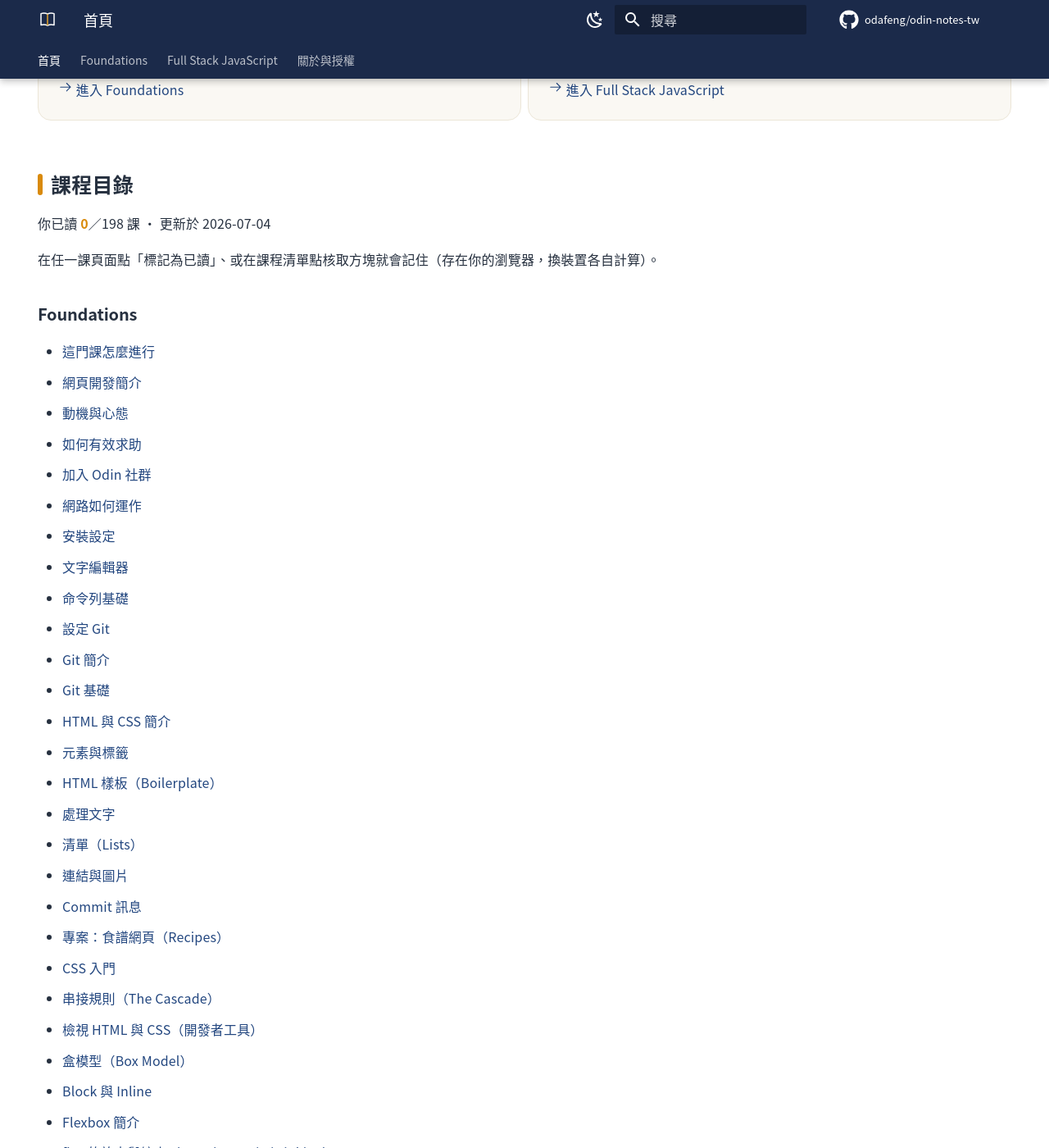
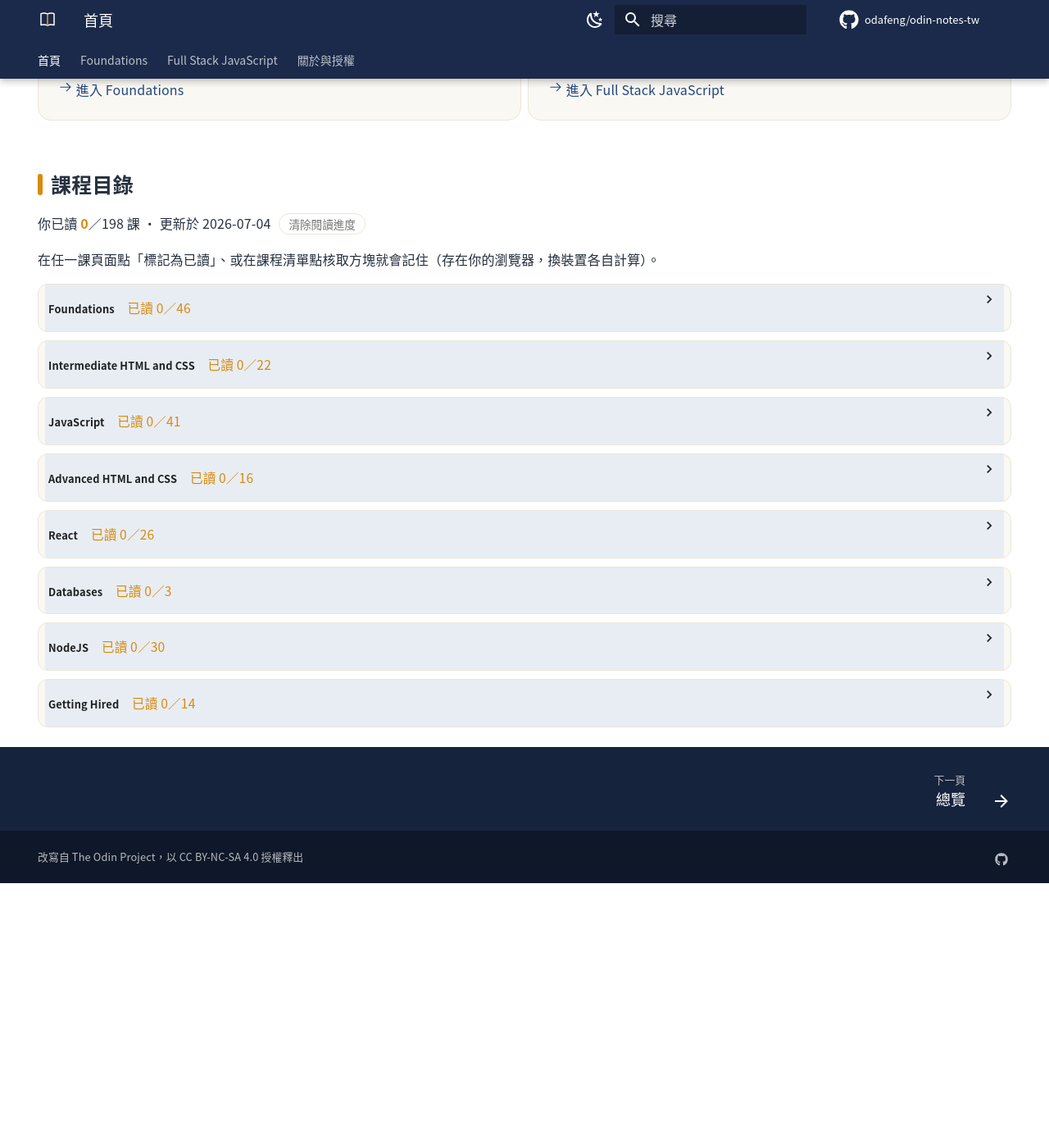
Before and after one commit to odafeng/odin-notes-tw, an MkDocs documentation site: the page built from docs/index.md, in a window 1280 px wide and 1400 px high, scrolled down 640 px. Shown: the whole window at 82% size. Built offline with MkDocs 1.6.1 and Material for MkDocs 9.7.7, drawn with Linux system fonts in a browser that asks for light colours; comment, search, counter and statistics services are not loaded; after the commit the page ends 1717 px from its top, so only the background shows below that; some of the changed text lies outside the part shown.

Commit message:
feat(ui): 閱讀進度 UX 全面優化
- 首頁課程目錄改為 8 門課可摺疊，各列即時顯示「已讀 X／N」；198 條長捲軸變 8 列
- 每課頁面加預估閱讀時間；左側導覽的已讀課標 ✓
- 課程清單頁顯示「本課程 你已讀 X／N 課」
- 首頁加「清除閱讀進度」按鈕
- build_index 產出可摺疊 details 結構，render() 自排序（測試同步更新）

Co-Authored-By: Claude Opus 4.8 <noreply@anthropic.com>
Claude-Session: https://claude.ai/code/session_015QUrv7cBUFkMLZP9QzDB4V

```diff
--- a/docs/assets/extra.css
+++ b/docs/assets/extra.css
@@ -213,3 +213,75 @@
 .md-typeset .task-list-control [type=checkbox]:not([disabled]) { cursor: pointer; }
 
 .od-read-count { font-weight: 700; color: var(--md-accent-fg-color); }
+
+/* 每課工具列：已讀按鈕 + 預估閱讀時間 */
+.md-typeset .od-lecture-tools {
+  display: flex;
+  align-items: center;
+  gap: .8rem;
+  flex-wrap: wrap;
+  margin: 0 0 1.6rem;
+}
+.md-typeset .od-lecture-tools .od-read-toggle { margin: 0; }
+.md-typeset .od-read-time {
+  font-size: .7rem;
+  color: var(--md-default-fg-color--light);
+}
+
+/* 課程清單：本課程進度 */
+.md-typeset .od-course-progress-line {
+  margin: .2rem 0 1rem;
+  font-size: .8rem;
+  font-weight: 700;
+  color: var(--md-accent-fg-color);
+}
+
+/* 首頁：可摺疊的課程 */
+.md-typeset details.od-course {
+  border: 1px solid var(--od-surface-border);
+  border-radius: .6rem;
+  margin: .5rem 0;
+  padding: 0 1rem;
+  background: var(--od-surface);
+}
+.md-typeset details.od-course > summary {
+  padding: .7rem .2rem;
+  font-weight: 700;
+  cursor: pointer;
+  list-style-position: inside;
+}
+/* 蓋掉 Material 給 details 套的 note 型圖示（左上鉛筆圈），只留右側展開箭頭 */
+.md-typeset details.od-course > summary::before { display: none; }
+.md-typeset details.od-course[open] > summary {
+  border-bottom: 1px solid var(--od-surface-border);
+  margin-bottom: .4rem;
+}
+.md-typeset .od-course-progress {
+  font-weight: 400;
+  font-size: .78rem;
+  color: var(--md-accent-fg-color);
+}
+
+/* 清除進度按鈕 */
+.md-typeset .od-reset {
+  margin-left: .3rem;
+  padding: .1rem .55rem;
+  font-size: .68rem;
+  cursor: pointer;
+  color: var(--md-default-fg-color--light);
+  background: transparent;
+  border: 1px solid var(--od-surface-border);
+  border-radius: 1rem;
+}
+.md-typeset .od-reset:hover {
+  color: var(--md-accent-fg-color);
+  border-color: var(--md-accent-fg-color);
+}
+
+/* 左側導覽：已讀的課前面一個勾 */
+.md-nav__link.od-nav-read::before {
+  content: "✓";
+  margin-right: .3rem;
+  color: var(--md-accent-fg-color);
+  font-weight: 700;
+}
--- a/docs/assets/reading-progress.js
+++ b/docs/assets/reading-progress.js
@@ -1,7 +1,8 @@
 /* 讀者閱讀進度：純前端、存在瀏覽器 localStorage，免改任何檔。
-   - 每課頁面：H1 下方一顆「標記為已讀」按鈕
-   - 課程清單頁：核取方塊可點，點了就記住
-   - 首頁課程目錄：已讀的課標示出來，並即時算「你已讀 X／N 課」
+   - 每課頁面：H1 下方「標記為已讀」按鈕 + 預估閱讀時間
+   - 課程清單頁：核取方塊可點 + 本課程進度
+   - 首頁課程目錄：即時「你已讀 X／N 課」、各課程分項進度、已讀標示、清除進度
+   - 左側導覽：已讀的課標一個勾
    相容 Material 的 instant navigation（用 document$ 訂閱每次換頁）。 */
 (function () {
   "use strict";
@@ -23,7 +24,6 @@
   function isRead(id) { return readSet.has(id); }
   function setRead(id, on) { on ? readSet.add(id) : readSet.delete(id); save(); }
 
-  // 課頁網址型如 /.../<course>/NN-slug/ ；用絕對路徑當唯一 id
   var LESSON_RE = /\/\d{2}-[^\/]+\/?$/;
   function idFromHref(href) {
     try {
@@ -33,16 +33,33 @@
   }
   function isLessonPath(path) { return LESSON_RE.test(path.replace(/\/$/, "")); }
   function currentId() { return idFromHref(location.href); }
+  function isLessonId(id) { return id && isLessonPath(id.replace(/\/$/, "")); }
 
-  // 1) 每課頁面：注入「標記為已讀」按鈕
+  // 收集某容器內的課連結 id（去重）
+  function lessonIdsIn(root) {
+    var seen = {};
+    (root || document).querySelectorAll("a[href]").forEach(function (a) {
+      var id = idFromHref(a.href);
+      if (isLessonId(id)) seen[id] = true;
+    });
+    return Object.keys(seen);
+  }
+  function readCount(ids) {
+    return ids.filter(function (id) { return isRead(id); }).length;
+  }
+
+  // 1) 每課頁面：「標記為已讀」按鈕 + 預估閱讀時間
   function enhanceLecture() {
     var path = location.pathname.replace(/\/$/, "");
     if (!isLessonPath(path)) return;
     var article = document.querySelector(".md-content__inner");
-    if (!article || article.querySelector(".od-read-toggle")) return;
+    if (!article) return;
     var h1 = article.querySelector("h1");
     if (!h1) return;
+    if (!article.querySelector(".od-read-toggle")) {
       var id = currentId();
+      var wrap = document.createElement("div");
+      wrap.className = "od-lecture-tools";
       var btn = document.createElement("button");
       btn.type = "button";
       btn.className = "od-read-toggle";
@@ -57,58 +74,114 @@
         render();
       });
       render();
-    h1.insertAdjacentElement("afterend", btn);
+      wrap.appendChild(btn);
+      var mins = readingMinutes(article);
+      if (mins) {
+        var t = document.createElement("span");
+        t.className = "od-read-time";
+        t.textContent = "約 " + mins + " 分鐘";
+        wrap.appendChild(t);
+      }
+      h1.insertAdjacentElement("afterend", wrap);
+    }
+  }
+  function readingMinutes(article) {
+    var text = article.textContent || "";
+    var cjk = (text.match(/[㐀-鿿]/g) || []).length;
+    var words = (text.replace(/[㐀-鿿]/g, " ").match(/[A-Za-z0-9]+/g) || []).length;
+    var mins = Math.round(cjk / 400 + words / 200);
+    return Math.max(1, mins);
   }
 
-  // 2) 課程清單頁：讓核取方塊可點、並反映已讀狀態
+  // 2) 課程清單頁：核取方塊可點 + 本課程進度
   function enhanceChecklist() {
     var items = document.querySelectorAll(".md-content__inner .task-list-item");
+    if (!items.length) return;
     items.forEach(function (li) {
       var input = li.querySelector('input[type="checkbox"]');
-      var link = li.querySelector('a[href]');
+      var link = li.querySelector("a[href]");
       if (!input || !link) return;
       var id = idFromHref(link.href);
-      if (!id || !isLessonPath(id.replace(/\/$/, ""))) return;
+      if (!isLessonId(id)) return;
       input.disabled = false;
       input.checked = isRead(id);
       li.classList.toggle("od-done", input.checked);
-      if (input.dataset.odBound) return;
+      if (!input.dataset.odBound) {
         input.dataset.odBound = "1";
         input.addEventListener("change", function () {
           setRead(id, input.checked);
           li.classList.toggle("od-done", input.checked);
-        updateCounter();
-      });
+          updateChecklistProgress();
         });
       }
+    });
+    updateChecklistProgress();
+  }
+  function updateChecklistProgress() {
+    var article = document.querySelector(".md-content__inner");
+    if (!article || !article.querySelector(".task-list-item")) return;
+    var ids = lessonIdsIn(article);
+    var el = article.querySelector(".od-course-progress-line");
+    if (!el) {
+      var h1 = article.querySelector("h1");
+      if (!h1) return;
+      el = document.createElement("p");
+      el.className = "od-course-progress-line";
+      h1.insertAdjacentElement("afterend", el);
+    }
+    el.textContent = "本課程 你已讀 " + readCount(ids) + "／" + ids.length + " 課";
+  }
 
-  // 3) 首頁：標示已讀連結 + 即時計數
+  // 3) 首頁：即時計數 + 各課程分項進度 + 已讀標示 + 清除鈕
   function enhanceIndexList() {
+    var el = document.querySelector(".od-read-count");
+    if (!el) return; // 只在首頁
     document.querySelectorAll(".md-content__inner a[href]").forEach(function (a) {
       var id = idFromHref(a.href);
-      if (id && isLessonPath(id.replace(/\/$/, ""))) {
-        a.classList.toggle("od-link-read", isRead(id));
+      if (isLessonId(id)) a.classList.toggle("od-link-read", isRead(id));
+    });
+    el.textContent = String(readCount(lessonIdsIn(document.querySelector(".md-content__inner"))));
+    document.querySelectorAll(".md-content__inner .od-course").forEach(function (d) {
+      var span = d.querySelector(".od-course-progress");
+      if (!span) return;
+      var ids = lessonIdsIn(d);
+      span.textContent = "　已讀 " + readCount(ids) + "／" + ids.length;
+    });
+    injectReset(el);
   }
+  function updateCounter() { enhanceIndexList(); }
+  function injectReset(counterEl) {
+    var host = counterEl.closest("p") || counterEl.parentNode;
+    if (!host || host.querySelector(".od-reset")) return;
+    var btn = document.createElement("button");
+    btn.type = "button";
+    btn.className = "od-reset";
+    btn.textContent = "清除閱讀進度";
+    btn.addEventListener("click", function () {
+      if (!window.confirm("確定清除所有閱讀進度嗎？此動作無法復原。")) return;
+      readSet.clear();
+      save();
+      run();
     });
-    updateCounter();
+    host.appendChild(document.createTextNode(" "));
+    host.appendChild(btn);
   }
-  function updateCounter() {
-    var el = document.querySelector(".od-read-count");
-    if (!el) return;
-    var ids = {};
-    document.querySelectorAll(".md-content__inner a[href]").forEach(function (a) {
+
+  // 4) 左側導覽：已讀的課標一個勾
+  function enhanceNav() {
+    document.querySelectorAll(".md-nav__link[href]").forEach(function (a) {
+      var raw = a.getAttribute("href") || "";
+      if (raw.indexOf("#") !== -1) return; // 跳過本頁目錄的錨點連結（它們都指向當前這課）
       var id = idFromHref(a.href);
-      if (id && isLessonPath(id.replace(/\/$/, ""))) ids[id] = true;
+      if (isLessonId(id)) a.classList.toggle("od-nav-read", isRead(id));
     });
-    var keys = Object.keys(ids);
-    var read = keys.filter(function (id) { return isRead(id); }).length;
-    el.textContent = String(read);
   }
 
   function run() {
     enhanceLecture();
     enhanceChecklist();
     enhanceIndexList();
+    enhanceNav();
   }
 
   if (window.document$ && typeof window.document$.subscribe === "function") {
--- a/docs/index.md
+++ b/docs/index.md
@@ -48,7 +48,8 @@ hide:
 
 在任一課頁面點「標記為已讀」、或在課程清單點核取方塊就會記住（存在你的瀏覽器，換裝置各自計算）。
 
-### Foundations
+<details class="od-course" markdown>
+<summary>Foundations<span class="od-course-progress"></span></summary>
 
 - [這門課怎麼進行](foundations/foundations/01-how-this-course-will-work.md)
 - [網頁開發簡介](foundations/foundations/02-introduction-to-web-development.md)
@@ -96,7 +97,11 @@ hide:
 - [物件基礎（Objects）](foundations/foundations/44-object-basics.md)
 - [專案：計算機](foundations/foundations/45-calculator.md)
 - [選擇你的下一步](foundations/foundations/46-choose-your-path-forward.md)
-### Intermediate HTML and CSS
+
+</details>
+
+<details class="od-course" markdown>
+<summary>Intermediate HTML and CSS<span class="od-course-progress"></span></summary>
 
 - [導論](full-stack-javascript/intermediate-html-and-css/01-introduction.md)
 - [SVG 向量圖](full-stack-javascript/intermediate-html-and-css/02-svg.md)
@@ -120,7 +125,11 @@ hide:
 - [進階 Grid 屬性](full-stack-javascript/intermediate-html-and-css/20-advanced-grid-properties.md)
 - [Flexbox 與 Grid 並用](full-stack-javascript/intermediate-html-and-css/21-using-flexbox-and-grid.md)
 - [專案：管理後台](full-stack-javascript/intermediate-html-and-css/22-admin-dashboard.md)
-### JavaScript
+
+</details>
+
+<details class="od-course" markdown>
+<summary>JavaScript<span class="od-course-progress"></span></summary>
 
 - [這門課怎麼進行](full-stack-javascript/javascript/01-how-this-course-will-work.md)
 - [用物件組織程式碼](full-stack-javascript/javascript/02-organizing-code-with-objects.md)
@@ -163,7 +172,11 @@ hide:
 - [在真實世界用 Git](full-stack-javascript/javascript/39-using-git-in-the-real-world.md)
 - [專案：Battleship 海戰棋](full-stack-javascript/javascript/40-battleship.md)
 - [結語](full-stack-javascript/javascript/41-conclusion.md)
-### Advanced HTML and CSS
+
+</details>
+
+<details class="od-course" markdown>
+<summary>Advanced HTML and CSS<span class="od-course-progress"></span></summary>
 
 - [CSS Transform 變形](full-stack-javascript/advanced-html-and-css/01-transforms.md)
 - [CSS Transition 轉場](full-stack-javascript/advanced-html-and-css/02-transitions.md)
@@ -181,7 +194,11 @@ hide:
 - [響應式圖片](full-stack-javascript/advanced-html-and-css/14-responsive-images.md)
 - [Media Queries](full-stack-javascript/advanced-html-and-css/15-media-queries.md)
 - [專案：Homepage](full-stack-javascript/advanced-html-and-css/16-homepage.md)
-### React
+
+</details>
+
+<details class="od-course" markdown>
+<summary>React<span class="od-course-progress"></span></summary>
 
 - [這門課怎麼進行](full-stack-javascript/react/01-how-this-course-will-work.md)
 - [React 簡介](full-stack-javascript/react/02-introduction-to-react.md)
@@ -209,12 +226,20 @@ hide:
 - [用 Reducer 管理狀態](full-stack-javascript/react/24-reducing-state.md)
 - [Refs 與 Memoization](full-stack-javascript/react/25-refs-and-memoization.md)
 - [結語](full-stack-javascript/react/26-conclusion.md)
-### Databases
+
+</details>
+
+<details class="od-course" markdown>
+<summary>Databases<span class="od-course-progress"></span></summary>
 
 - [資料庫（Databases）](full-stack-javascript/databases/01-databases.md)
 - [資料庫與 SQL](full-stack-javascript/databases/02-databases-and-sql.md)
 - [專案：SQL Zoo](full-stack-javascript/databases/03-sql-zoo.md)
-### NodeJS
+
+</details>
+
+<details class="od-course" markdown>
+<summary>NodeJS<span class="od-course-progress"></span></summary>
 
 - [後端簡介](full-stack-javascript/nodejs/01-introduction-to-the-back-end.md)
 - [Node.js 是什麼](full-stack-javascript/nodejs/02-what-is-nodejs.md)
@@ -246,7 +271,11 @@ hide:
 - [專案：訊息 App](full-stack-javascript/nodejs/28-messaging-app.md)
 - [專案：Odin-Book](full-stack-javascript/nodejs/29-odin-book.md)
 - [結語](full-stack-javascript/nodejs/30-conclusion.md)
-### Getting Hired
+
+</details>
+
+<details class="od-course" markdown>
+<summary>Getting Hired<span class="od-course-progress"></span></summary>
 
 - [這門課怎麼進行](full-stack-javascript/getting-hired/01-how-this-course-will-work.md)
 - [建立專業人脈](full-stack-javascript/getting-hired/02-professional-networking.md)
@@ -262,4 +291,6 @@ hide:
 - [面試準備與應對](full-stack-javascript/getting-hired/12-preparing-to-interview-and-interviewing.md)
 - [處理錄取通知](full-stack-javascript/getting-hired/13-handling-a-job-offer.md)
 - [結語](full-stack-javascript/getting-hired/14-conclusion.md)
+
+</details>
 <!-- PROGRESS:END -->
```
Also changed, not shown: 2 other files. Lines whose indentation alone changed are shown as unchanged.
